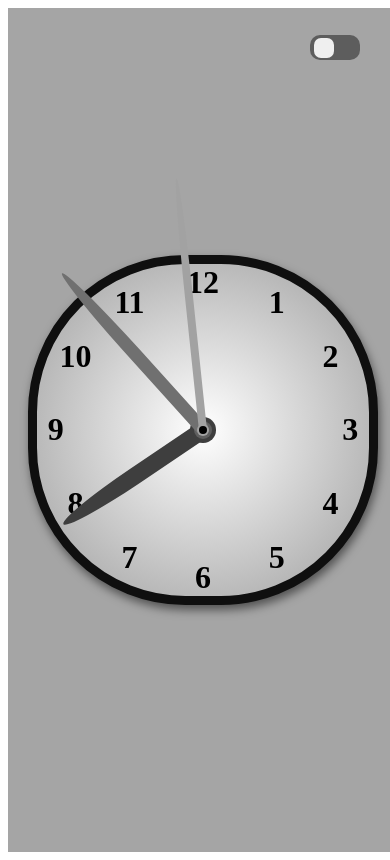
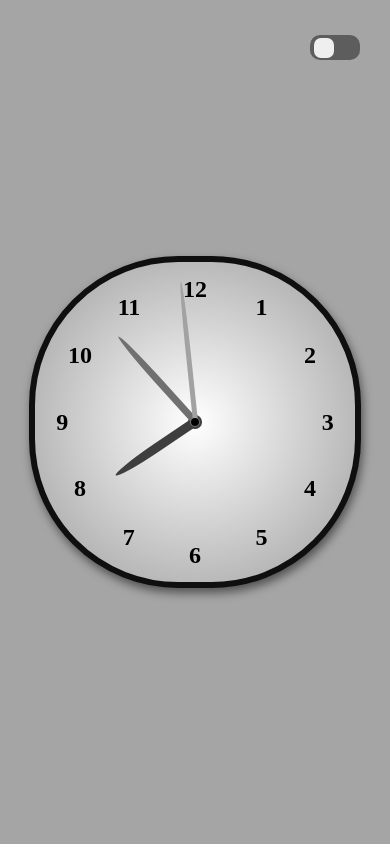
Before and after one commit to sahilrathor/analog_clock, a plain HTML site: page index.html in a window 390 px wide. Drawn offline with Linux system fonts and the light colour scheme.

Commit message:
dimensions adjusted

```diff
--- a/styles.css
+++ b/styles.css
@@ -1,17 +1,23 @@
-<<<<<<< HEAD
 *{
     margin: 0;
     padding: 0;
     user-select: none;
+    box-sizing: border-box;
+}
+body{
+    width: 100%;
+    height: 100vh;
 }
 
 
 header{
+
     background-color: rgb(165, 165, 165);
     /* background-image: linear-gradient(to bottom right, white, #9a9a9a, #565656); */
     /* background-image: linear-gradient(to top right, rgb(88, 190, 237), rgb(241, 116, 224)); */
-    width: 100vw;
-    height: 100vh;
+    /* background-color: red; */
+    width: 100%;
+    height: 100%;
 
     display: flex;
     flex-direction: column;
@@ -117,7 +123,8 @@ header{
 } */
 strong{
     background-color: transparent;
-    height: 70vmin;
+    /* font-size: 2rem; */
+    height: 65vmin;
     text-align: center;
 
     border-radius: 50%;
@@ -178,9 +185,14 @@ header.darkmode #second{
     .container{
         width: 85vmin;
         height: 85vmin;
+        border-width: 6px;
     }
     strong {
-        height: 85vmin;
+        font-size: .5rem;
+        height: 75vmin;
+    }
+    strong span{
+        font-size: 1.5rem;
     }
 
     .switch{
@@ -188,179 +200,3 @@ header.darkmode #second{
         right: 10px;
     }
 }
-=======
-*{
-    margin: 0;
-    padding: 0;
-    user-select: none;
-}
-
-
-header{
-    background-color: rgb(165, 165, 165);
-    /* background-image: linear-gradient(to bottom right, white, #9a9a9a, #565656); */
-    /* background-image: linear-gradient(to top right, rgb(88, 190, 237), rgb(241, 116, 224)); */
-    width: 100vw;
-    height: 100vh;
-
-    display: flex;
-    flex-direction: column;
-    justify-content: center;
-    align-items: center;
-}
-
-.container{
-    width: 70vmin;
-    height: 70vmin;
-    /* border: 9px solid rgb(15, 15, 15);
-    border-radius: 45%; */
-    border-radius: 45%;
-    /* margin: 0px auto auto; */
-
-
-    display: flex;
-    justify-content: center;
-    align-items: center;
-    /* overflow: hidden; */
-
-    position: relative;
-
-    box-shadow: 2px 5px 10px rgba(0, 0, 0, 0.5);
-    transition: ease all .2s;
-}
-
-
-
-.center{
-    border-radius: 50%;
-
-    display: flex;
-    justify-content: center;
-    align-items: center;
-
-    position: absolute;
-    z-index: 2;
-}
-.needle{
-    border-radius: 100% 100% 0 0;
-
-    position: absolute;
-    bottom: 50%;
-    transform-origin: 50% 100%;
-    z-index: 2;
-}
-#main-center{
-    background-color: black;
-    width: 1vh;
-    height: 1vh;
-}
-
-#hour-center{
-    background-color: rgb(62, 62, 62);
-    width: 3vh;
-    height: 3vh;
-}
-#hour{
-    background-color: rgb(62, 62, 62);
-    width: 2vh;
-    height: 20vh;
-}
-
-#minute-center{
-    background-color: rgb(95, 95, 95);
-    width: 2.25vh;
-    height: 2.25vh;
-}
-#minute{
-    background-color: rgb(112, 112, 112);
-    width: 1.5vh;
-    height: 25vh;
-}
-
-#second-center{
-    background-color: rgb(162, 162, 162);
-    width: 1.5vh;
-    height: 1.5vh;
-}
-#second{
-    background-color: rgb(162, 162, 162);
-    width: 1vh;
-    height: 30vh;
-}
-
-.num{
-    background-image: radial-gradient( rgb(255, 255, 255), rgb(157, 157, 157));
-    color: #181818;
-    width: 100%;
-    height: 100%;
-    border-radius: 45%;
-    border: 9px solid rgb(15, 15, 15);
-
-    display: flex;
-    justify-content: center;
-    align-items: center;
-    position: absolute;
-    z-index: 1;
-}
-.num strong{
-    text-align: center;
-    position: absolute;
-    inset: 2.5vh;
-    transform: rotate( calc(var(--i) * (360deg/12)) );
-}
-strong span{
-    font-size: 2rem;
-    display: block;
-    transform: rotate( calc(var(--i) * (-360deg/12)) );
-}
-
-
-
-/* DARK MODE */
-
-header.darkmode{
-    background-color: #252525;
-}
-header.darkmode .container{
-    box-shadow: 2px 5px 8px rgba(84, 84, 84, 0.5);
-}
-header.darkmode .num{
-    background-image: radial-gradient(rgb(69, 69, 69), #000000);
-    color: #efefefd8;
-    border-color: rgb(52, 52, 52);
-}
-header.darkmode #hour-center{
-    background-color: rgb(162, 162, 162);
-}
-header.darkmode #minute-center{
-    background-color: rgb(112, 112, 112);
-}
-header.darkmode #second-center{
-    background-color: rgb(72, 72, 72);
-}
-header.darkmode #hour{
-    background-color: rgb(162, 162, 162);
-}
-header.darkmode #minute{
-    background-color: rgb(112, 112, 112);
-}
-header.darkmode #second{
-    background-color: rgb(72, 72, 72);
-}
-
-
-
-
-/* FOR SMALLER SCREENS */
-@media only screen and (max-width: 600px) {
-    .container{
-        width: 85vmin;
-        height: 85vmin;
-    }
-
-    .switch{
-        top: 20px;
-        right: 10px;
-    }
-}
->>>>>>> origin/main
```
